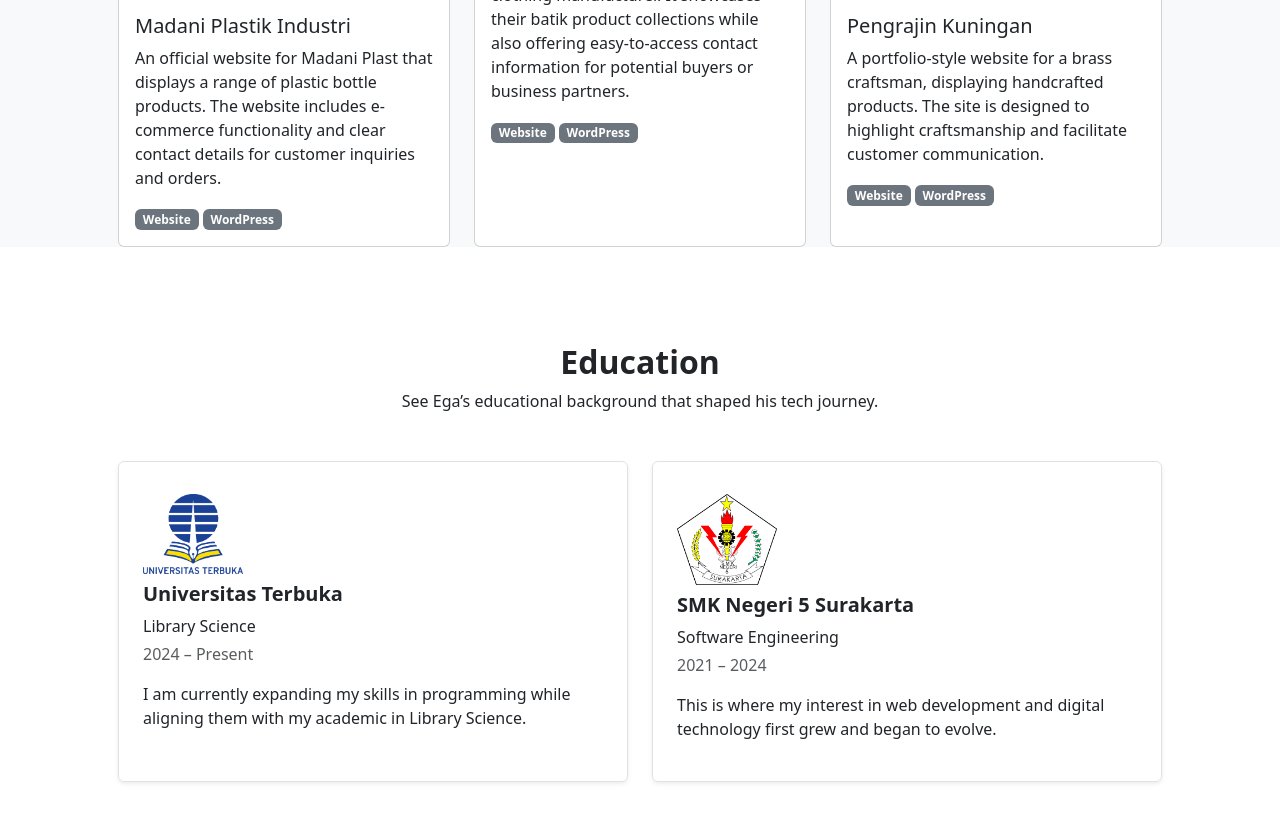
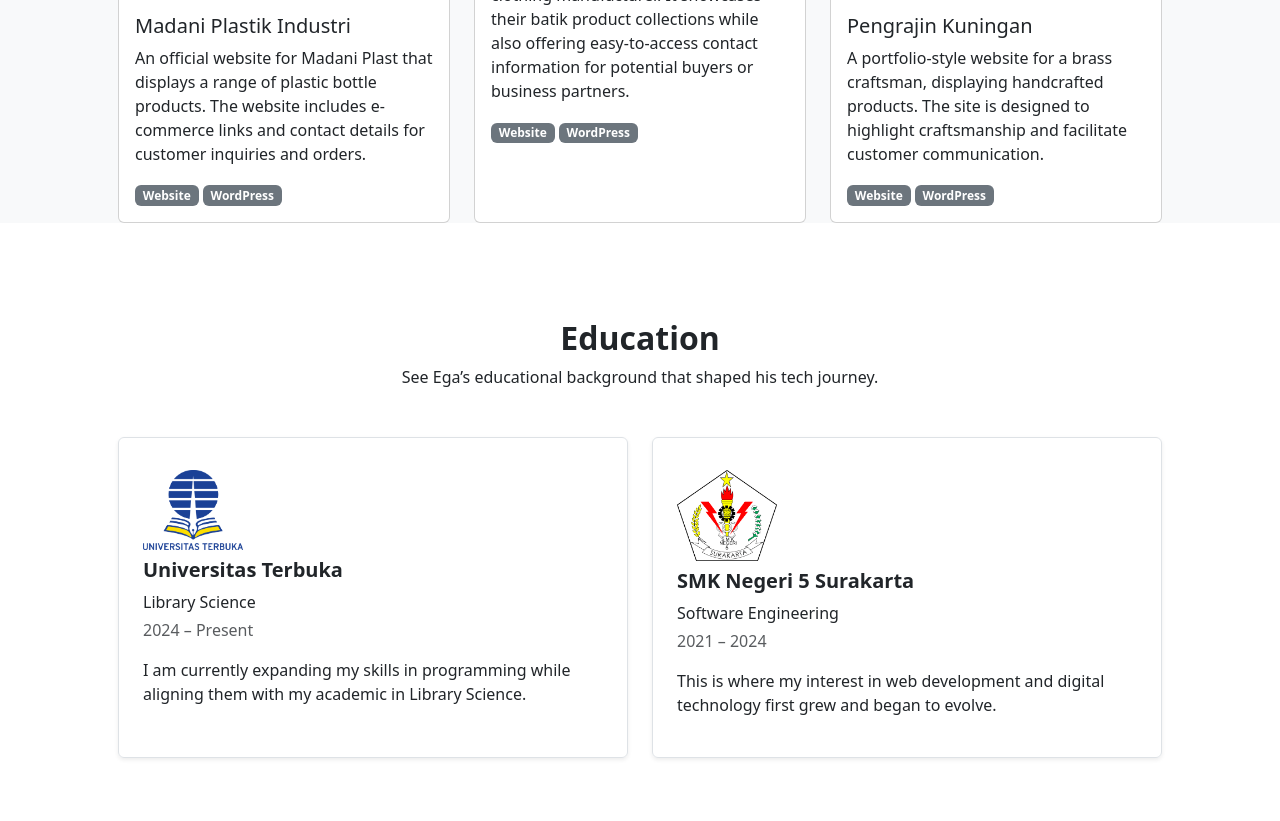
Before and after one commit to egaditama/egaditama.github.io, a plain HTML site: page index.html in a window 1280 px wide. Shown: the part 2193-3014 px from the top of the page. Drawn offline with nearby package versions, Linux system fonts and the light colour scheme.

```diff
--- a/index.html
+++ b/index.html
@@ -175,7 +175,7 @@
                         <div class="card-body">
                             <h5 class="card-title">Madani Plastik Industri</h5>
                             <p>An official website for Madani Plast that displays a range of plastic bottle products.
-                                The website includes e-commerce functionality and clear contact details for customer
+                                The website includes e-commerce links and contact details for customer
                                 inquiries and orders.</p>
                             <span class="badge bg-secondary">Website</span>
                             <span class="badge bg-secondary">WordPress</span>
```
Also changed, not shown: 1 other file.
